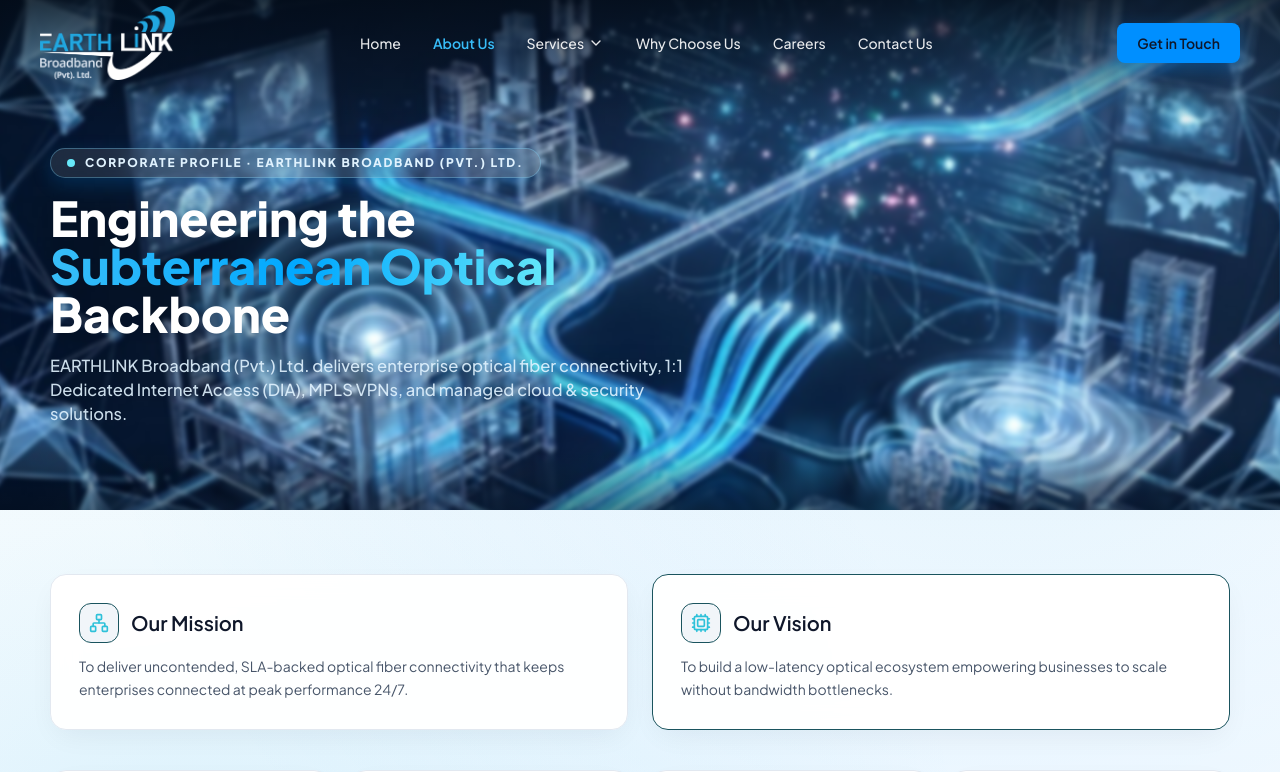
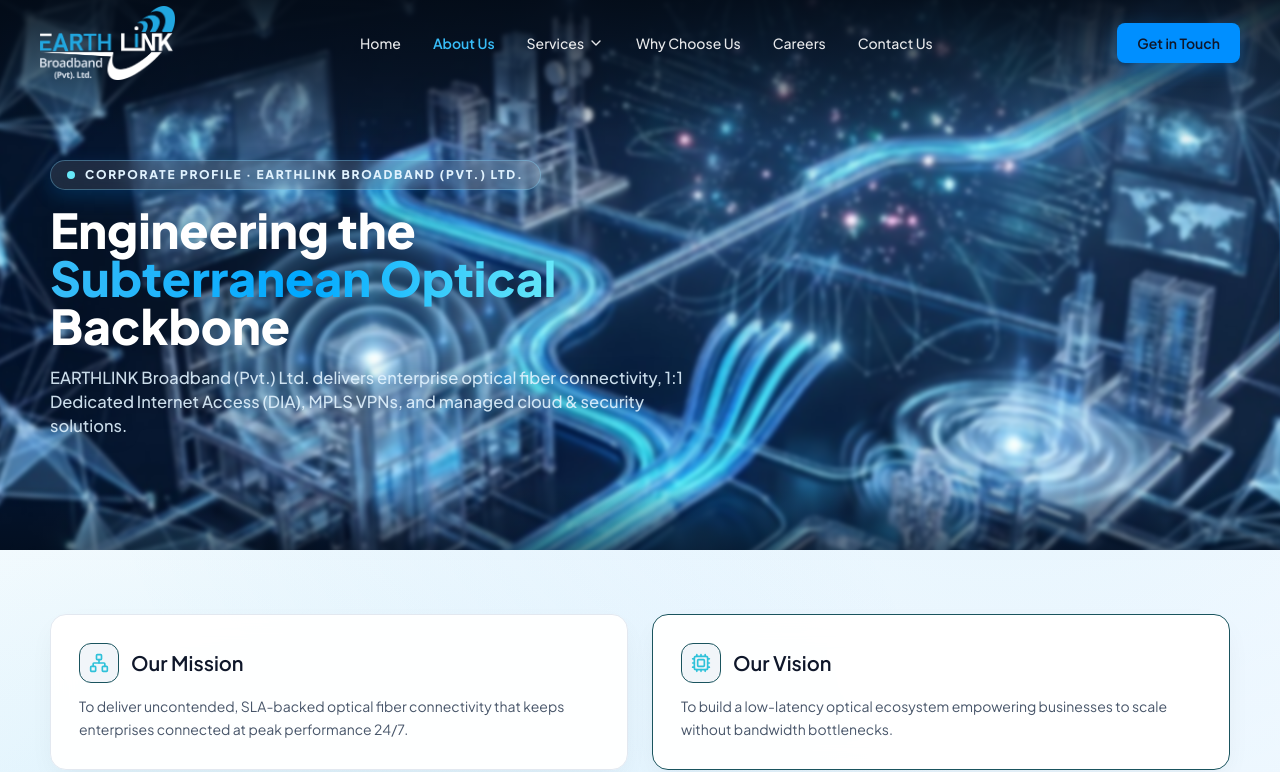
Before and after one commit to zainshabbir04/Earthlink, a Next.js app: page /about in a window 1280 px wide. Shown: the top 772 px of the page. Built offline with nearby package versions, Linux system fonts and the light colour scheme.

Commit message:
Increase About Us hero height slightly and deepen top/left scrim for crisp logo and text visibility

```diff
--- a/src/app/about/page.tsx
+++ b/src/app/about/page.tsx
@@ -36,7 +36,7 @@ export default function AboutPage() {
   return (
     <div className="bg-black-gradient text-white overflow-hidden">
       {/* Full-Width About Us Hero Image Banner */}
-      <section className="relative w-full overflow-hidden min-h-[430px] sm:min-h-[470px] lg:min-h-[510px] flex items-center">
+      <section className="relative w-full overflow-hidden min-h-[460px] sm:min-h-[500px] lg:min-h-[550px] flex items-center">
         {/* Background Hero Image (Subtle Blur + Slight Scale to Prevent Edge Bleed) */}
         {/* eslint-disable-next-line @next/next/no-img-element */}
         <img
@@ -45,12 +45,12 @@ export default function AboutPage() {
           className="absolute inset-0 w-full h-full object-cover object-center blur-[2px] scale-[1.03]"
         />
 
-        {/* Balanced Dark-Navy Gradient Scrims for Crisp Transparent Navbar Logo & High-Contrast Text */}
-        <div className="pointer-events-none absolute inset-0 bg-gradient-to-r from-[#030B16]/88 via-[#030B16]/62 to-[#030B16]/35" />
-        <div className="pointer-events-none absolute inset-x-0 top-0 h-32 bg-gradient-to-b from-[#030B16]/80 to-transparent" />
-        <div className="pointer-events-none absolute inset-x-0 bottom-0 h-16 bg-gradient-to-t from-[#030B16]/45 to-transparent" />
+        {/* Stronger Top & Left Dark-Navy Scrims so Navbar Logo, Links & Hero Text Pop Clearly */}
+        <div className="pointer-events-none absolute inset-0 bg-gradient-to-r from-[#030B16]/92 via-[#030B16]/72 to-[#030B16]/45" />
+        <div className="pointer-events-none absolute inset-x-0 top-0 h-36 bg-gradient-to-b from-[#030B16]/90 via-[#030B16]/55 to-transparent" />
+        <div className="pointer-events-none absolute inset-x-0 bottom-0 h-16 bg-gradient-to-t from-[#030B16]/50 to-transparent" />
 
-        <div className="relative z-10 w-full max-w-7xl mx-auto px-[20px] lg:px-[50px] pt-28 pb-12 lg:pt-32 lg:pb-16">
+        <div className="relative z-10 w-full max-w-7xl mx-auto px-[20px] lg:px-[50px] pt-28 pb-16 lg:pt-32 lg:pb-20">
           <div className="max-w-2xl space-y-4">
             <div className="inline-flex items-center gap-2.5 bg-white/10 border border-sky-300/35 backdrop-blur-md shadow-[0_6px_20px_rgba(0,143,255,0.2)] rounded-full px-4 py-1.5">
               <span className="relative flex h-2 w-2">
```
